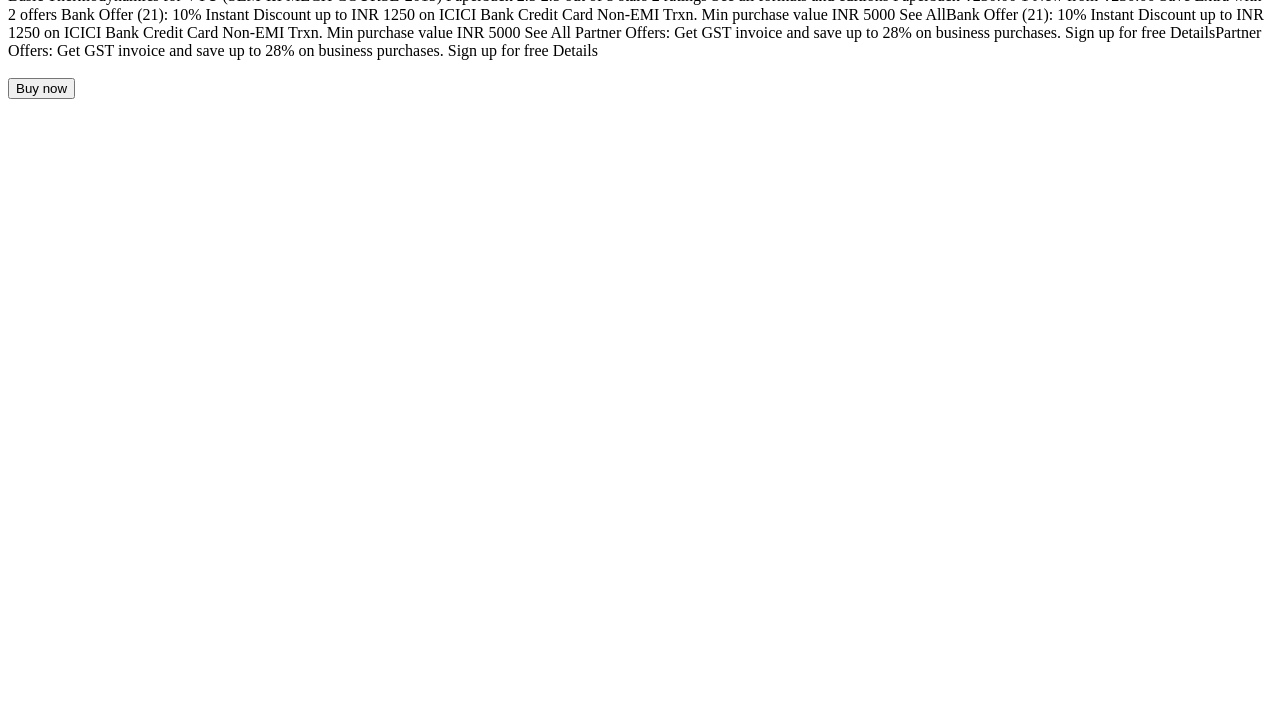
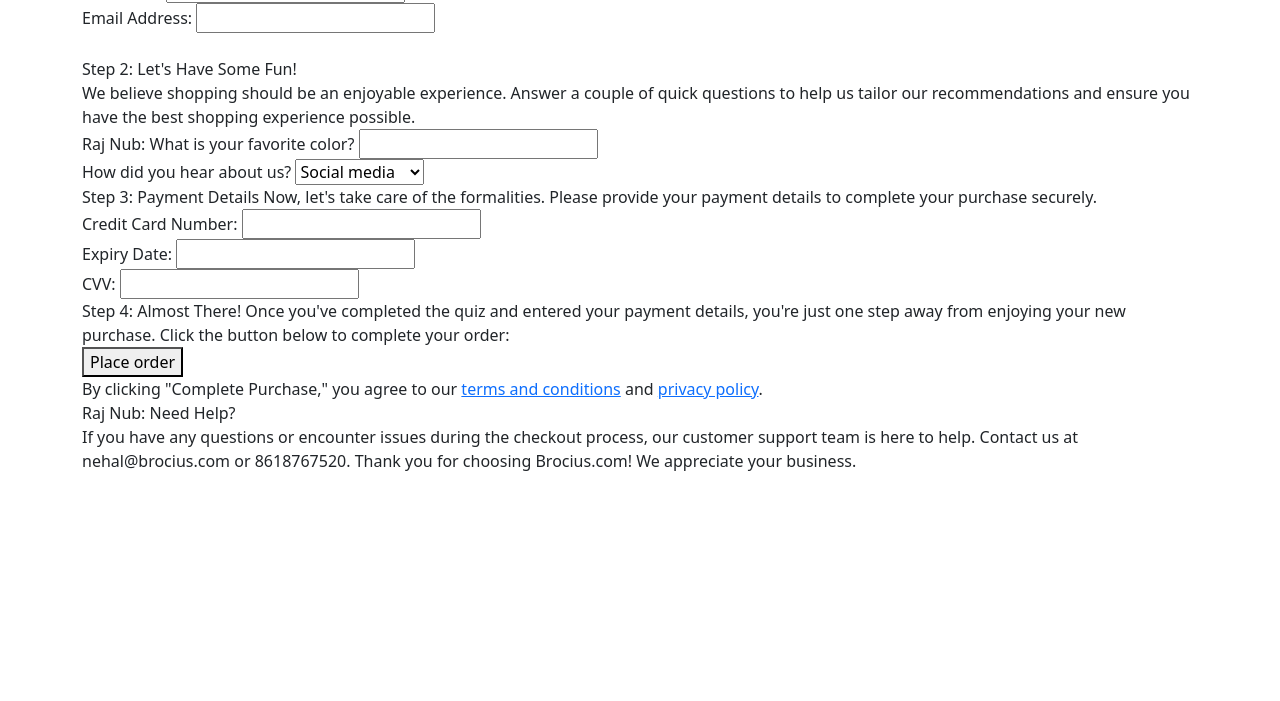
Before and after one commit to pranavkumar91/placeholder, a website: page checkout.html in a window 1280 px wide. Shown: the part 99-800 px from the top of the page. Drawn offline with nearby package versions, Linux system fonts and the light colour scheme.

Commit message:
checkout page

```diff
--- a/checkout.html
+++ b/checkout.html
@@ -1,5 +1,4 @@
-
-<img src="https://m.media-amazon.com/images/I/61x3QGcmG6L._SL1100_.jpg" style="width:100px"/>
+<!-- <img src="https://m.media-amazon.com/images/I/61x3QGcmG6L._SL1100_.jpg" style="width:100px"/>
 <br/>
 Basic Thermodynamics for VTU (SEM-III MECH COURSE-2015) Paperback
 2.5 2.5 out of 5 stars    2 ratings
@@ -9,11 +8,86 @@
 1 New from ₹230.00
 Save Extra with 2 offers
 Bank Offer (21): 10% Instant Discount up to INR 1250 on ICICI Bank Credit Card Non-EMI Trxn. Min purchase value INR 5000 See AllBank Offer (21): 10% Instant Discount up to INR 1250 on ICICI Bank Credit Card Non-EMI Trxn. Min purchase value INR 5000 See All
-Partner Offers: Get GST invoice and save up to 28% on business purchases. Sign up for free DetailsPartner Offers: Get GST invoice and save up to 28% on business purchases. Sign up for free Details
+Partner Offers: Get GST invoice and save up to 28% on business purchases. Sign up for free DetailsPartner Offers: Get GST invoice and save up to 28% on business purchases. Sign up for free Details -->
 <!-- newgmailpasswordP5 -->
 <!-- pranav.fullstack@gmail.com -->
 <!-- newgithubpasswordP@7 -->
 
+<!-- <br/>
 <br/>
-<br/>
-<button onclick="alert('coming soon')">Buy now</button>
+<button onclick="alert('coming soon')">Buy now</button> -->
+
+
+<head>
+
+    <link rel="stylesheet" href="https://cdn.jsdelivr.net/npm/bootstrap@5.3.2/dist/css/bootstrap.min.css"
+        integrity="sha384-T3c6CoIi6uLrA9TneNEoa7RxnatzjcDSCmG1MXxSR1GAsXEV/Dwwykc2MPK8M2HN" crossorigin="anonymous">
+
+</head>
+
+
+
+<body>
+
+    <div class="container">
+        <div class="row">
+            <div class="col-md-12">
+                Raj Nub: Step 1: Your Information <br />
+                Thank you for choosing Brocius.com! Before you complete your purchase, we'd love to get to know you a
+                bit better.
+                Please
+                provide the following information:<br />
+
+                Full Name: <input type="text"><br />
+                Email Address: <input type="text"><br/><br/>
+                Step 2: Let's Have Some Fun!<br />
+                We believe shopping should be an enjoyable experience. Answer a couple of quick questions to help us
+                tailor our
+                recommendations and ensure you have the best shopping experience possible.
+                <br />
+                Raj Nub: What is your favorite color?
+
+                <input type="text"><br />
+                How did you hear about us?
+
+                <select name="source" id="source">
+                    <option value="sm">Social media</option>
+                    <option value="frnd">Friend</option>
+                    <option value="se">Search engine</option>
+                    <option value="other">Other</option>
+                </select>
+
+
+                <br />
+                Step 3: Payment Details
+                Now, let's take care of the formalities. Please provide your payment details to complete your purchase
+                securely.
+                <br />
+                Credit Card Number: <input type="text" /><br />
+                Expiry Date: <input type="text" /><br />
+                CVV: <input type="text" /><br />
+                Step 4: Almost There!
+                Once you've completed the quiz and entered your payment details, you're just one step away from enjoying
+                your new
+                purchase. Click the button below to complete your order:
+                <br />
+                <button>Place order</button>
+                <br />
+
+                By clicking "Complete Purchase," you agree to our <a href="/tandc">terms and conditions</a> and <a
+                    href="/privacy">privacy policy</a>.
+                    <br/>
+                Raj Nub: Need Help?<br/>
+                If you have any questions or encounter issues during the checkout process, our customer support team is
+                here to
+                help.
+                Contact us at nehal@brocius.com or 8618767520.
+
+                Thank you for choosing Brocius.com! We appreciate your business.
+            </div>
+        </div>
+    </div>
+
+
+
+</body>
```
